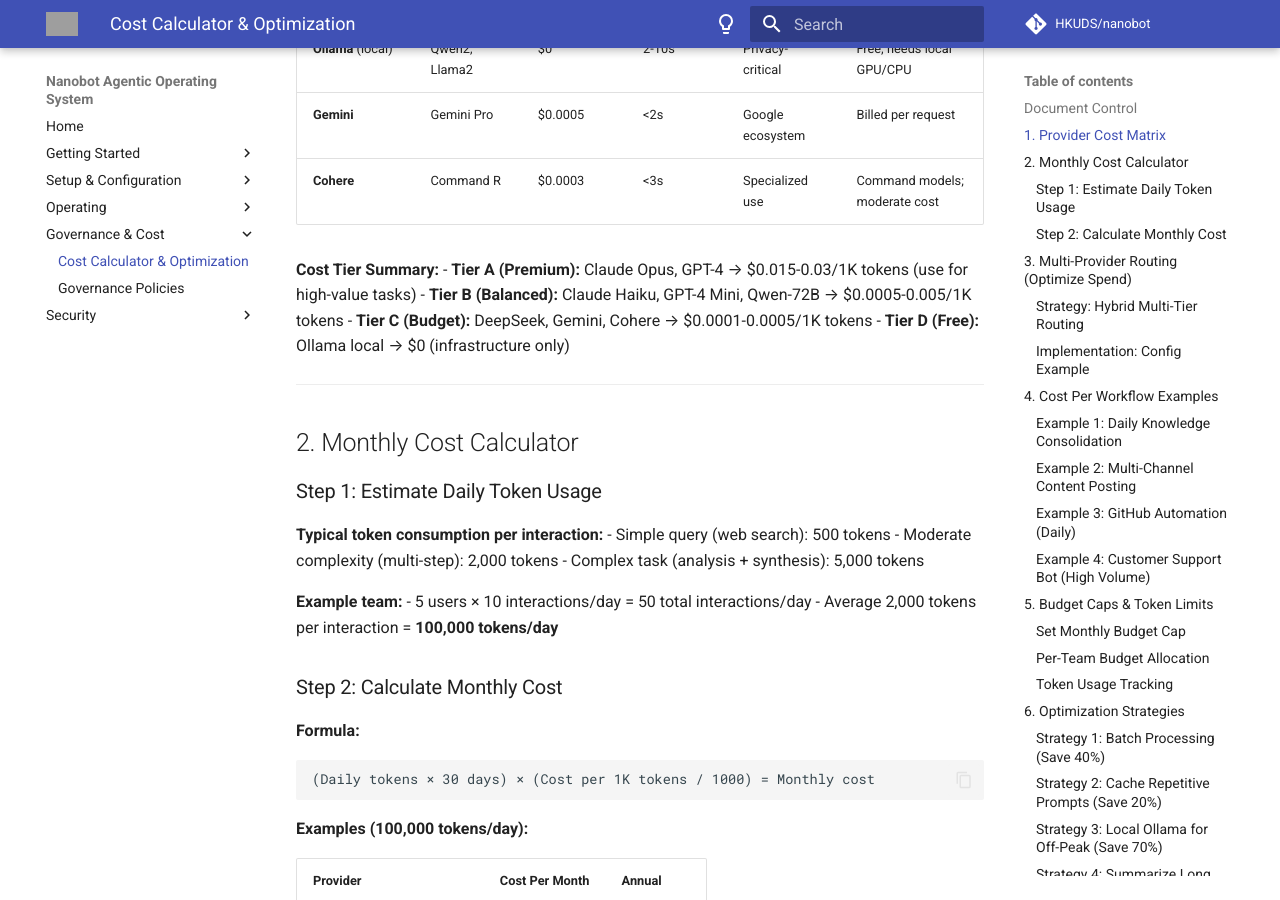
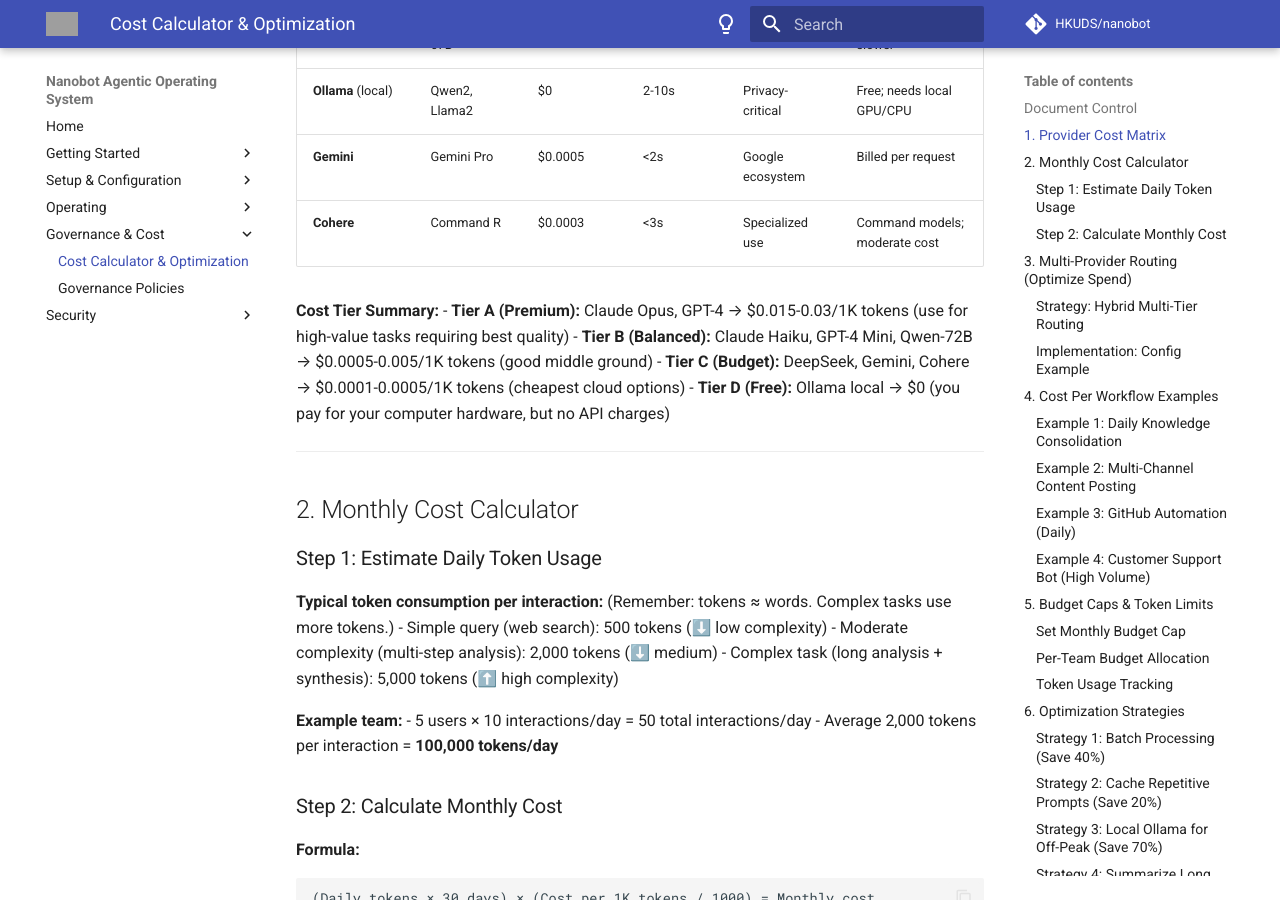
Before and after one commit to EgoNoBueno/Nanobot-Agentic-Operating-System, an MkDocs documentation site: the page built from docs/Cost-Calculator-and-Optimization.md, in a window 1280 px wide and 900 px high, scrolled down 996 px. Built offline with MkDocs 1.6.1 and Material for MkDocs 9.7.7, drawn with Linux system fonts in a browser that asks for light colours; comment, search, counter and statistics services are not loaded; some of the changed text lies outside the part shown; grey boxes are pictures that could not be loaded.

Commit message:
Improve token & concept clarity in Cost Calculator and Tools-Skills guides
- Cost-Calculator-and-Optimization.md: Explain tokens, add tier descriptions, simplify cost examples
- Tools-and-Skills-Reference.md: Clarify what tools and skills are, explain MCP protocol
- Make financial and technical concepts more accessible to non-experts

```diff
--- a/docs/Cost-Calculator-and-Optimization.md
+++ b/docs/Cost-Calculator-and-Optimization.md
@@ -1,6 +1,8 @@
 # Cost Calculator & Optimization Guide
 
 Plan your nanobot deployment cost. Estimate monthly spend, optimize provider routing, and set budget controls.
+
+(A token ≈ 1 word. This guide helps you predict how much you'll spend.)
 
 ## Document Control
 - **Owner:**
@@ -24,10 +26,10 @@
 | **Cohere** | Command R | $0.0003 | <3s | Specialized use | Command models; moderate cost |
 
 **Cost Tier Summary:**
-- **Tier A (Premium):** Claude Opus, GPT-4 → $0.015-0.03/1K tokens (use for high-value tasks)
-- **Tier B (Balanced):** Claude Haiku, GPT-4 Mini, Qwen-72B → $0.0005-0.005/1K tokens
-- **Tier C (Budget):** DeepSeek, Gemini, Cohere → $0.0001-0.0005/1K tokens
-- **Tier D (Free):** Ollama local → $0 (infrastructure only)
+- **Tier A (Premium):** Claude Opus, GPT-4 → $0.015-0.03/1K tokens (use for high-value tasks requiring best quality)
+- **Tier B (Balanced):** Claude Haiku, GPT-4 Mini, Qwen-72B → $0.0005-0.005/1K tokens (good middle ground)
+- **Tier C (Budget):** DeepSeek, Gemini, Cohere → $0.0001-0.0005/1K tokens (cheapest cloud options)
+- **Tier D (Free):** Ollama local → $0 (you pay for your computer hardware, but no API charges)
 
 ---
 
@@ -36,9 +38,10 @@
 ### Step 1: Estimate Daily Token Usage
 
 **Typical token consumption per interaction:**
-- Simple query (web search): 500 tokens
-- Moderate complexity (multi-step): 2,000 tokens
-- Complex task (analysis + synthesis): 5,000 tokens
+(Remember: tokens ≈ words. Complex tasks use more tokens.)
+- Simple query (web search): 500 tokens (⬇️ low complexity)
+- Moderate complexity (multi-step analysis): 2,000 tokens (⬇️ medium)
+- Complex task (long analysis + synthesis): 5,000 tokens (⬆️ high complexity)
 
 **Example team:**
 - 5 users × 10 interactions/day = 50 total interactions/day
```
Also changed, not shown: docs/Tools-and-Skills-Reference.md (+5 -2 lines).
